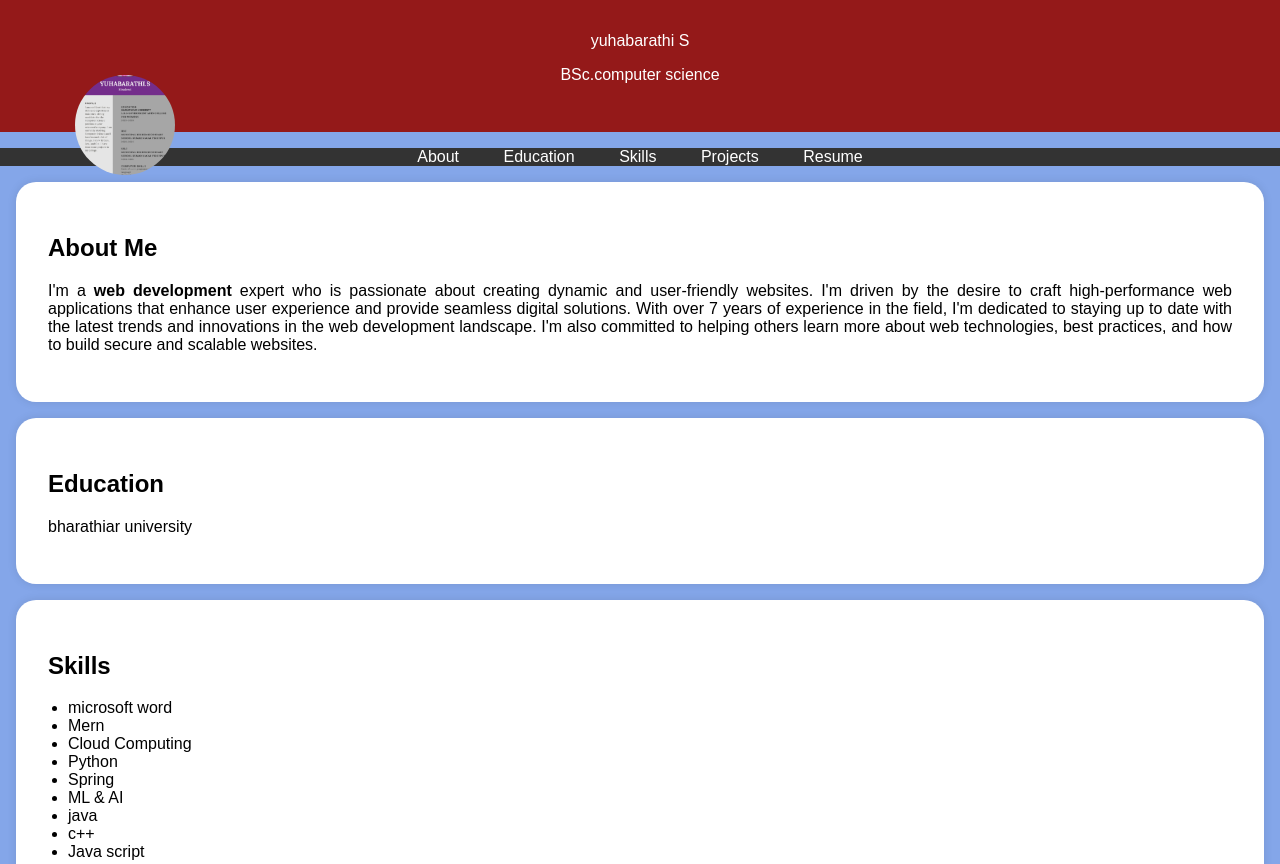
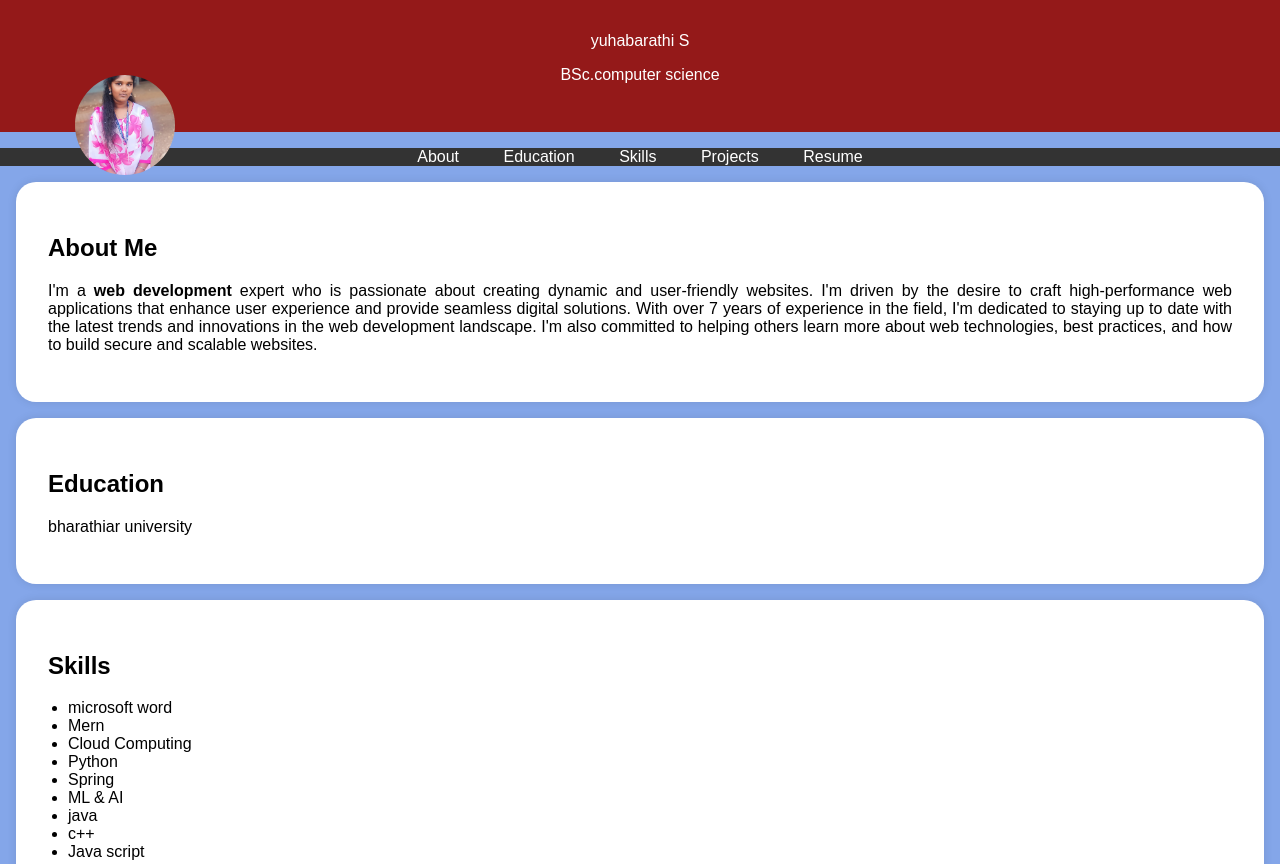
Before and after one commit to yuhabarathi/digital-_portfolio, a plain HTML site: page index.html in a window 1280 px wide. Shown: the top 864 px of the page. Drawn offline with Linux system fonts and the light colour scheme.

Commit message:
index.html

```diff
--- a/index.html
+++ b/index.html
@@ -95,7 +95,7 @@
     <header>
         <div class="header-content">
             <!-- Add your profile picture here -->
-            <img src="IMG-20250321-WA0005.jpg"alt="Your Profile Picture" class="profile-picture"
+            <img src="IMG_20250320_211952.jpg"alt="Your Profile Picture" class="profile-picture"
             <h1>yuhabarathi S</h1>
             <p>BSc.computer science</p>
         </div>
```
